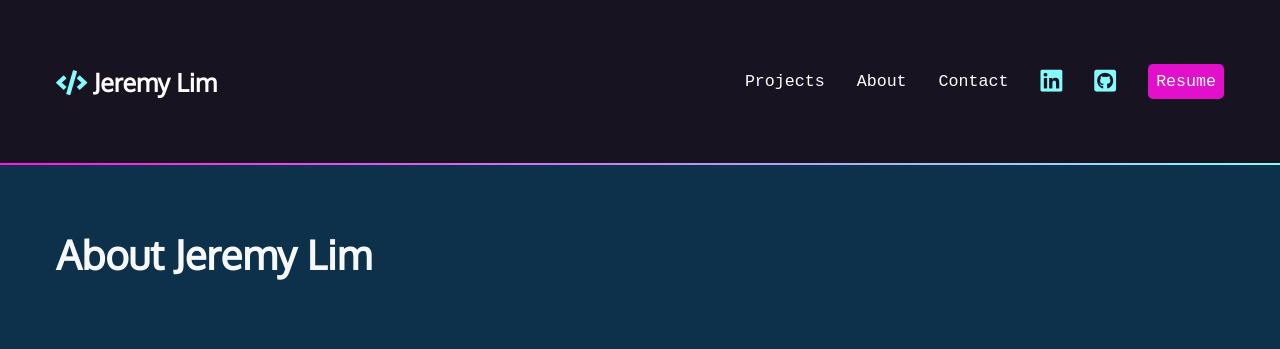
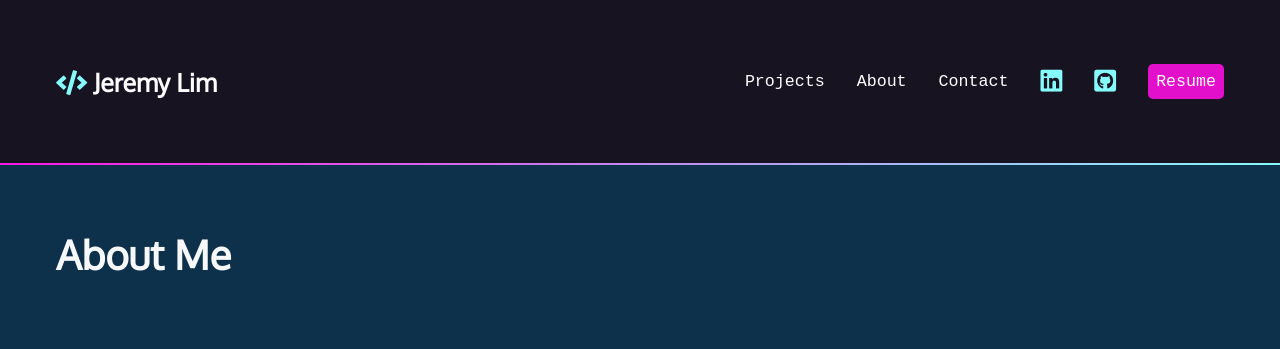
Before and after one commit to iamjeremylim/My-profile-page, a plain HTML site: page about.html in a window 1280 px wide. Shown: the top 349 px of the page. Drawn offline with Linux system fonts and the light colour scheme; a web font is replaced by a local one.

Commit message:
remove previous version codes

```diff
--- a/about.html
+++ b/about.html
@@ -44,7 +44,7 @@
   <div class="gradient"></div>
   <div class="section-blue">
     <section id="projects">
-      <h2>About Jeremy Lim</h2>
+      <h2>About Me</h2>
       <article>
         <div class="text">
           <!-- <h3>Just the highlights</h3> -->
```
Also changed, not shown: css/style.css (+0 -82 lines), index.html (+0 -39 lines).
